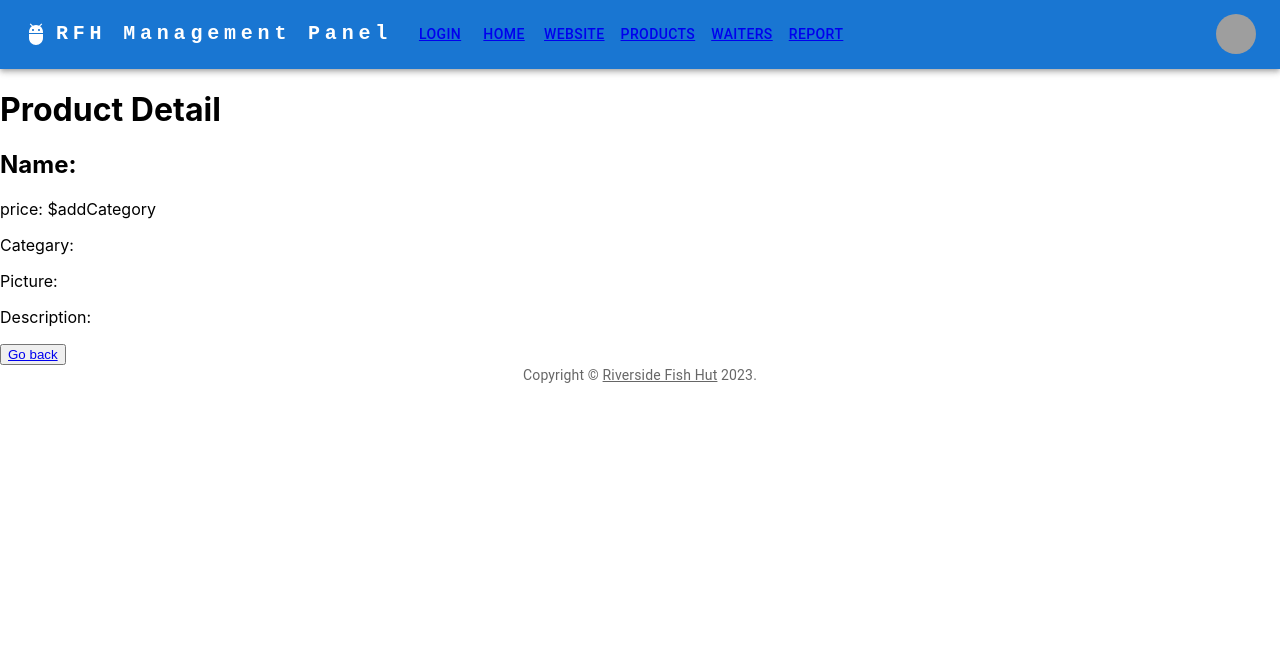
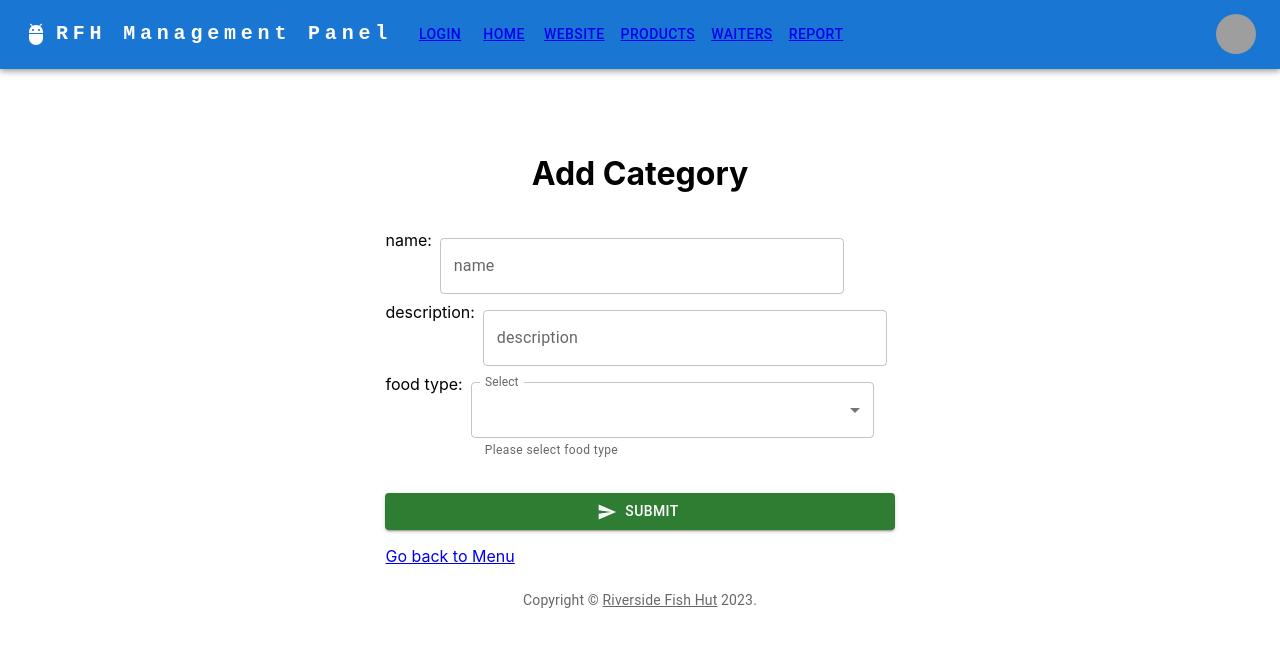
Before and after one commit to QianTea/capstone, a React (Create React App) app in the folder react-project/: page /products/addCategory in a window 1280 px wide. Shown: the top 646 px of the page. Built offline with nearby package versions, Linux system fonts and the light colour scheme; grey boxes are pictures that could not be loaded.

Commit message:
admin panel - addFoodType added

```diff
--- a/react-project/src/App.js
+++ b/react-project/src/App.js
@@ -13,6 +13,9 @@ import Login from './login/login';
 import DashboardContent from './home/dashboard';
 import Website from './website/website';
 import AddProduct from './menu/addProduct';
+import AddCategory from './menu/addCategory';
+import AddFoodType from './menu/addFoodType';
+
 function App() {
   return (
     <BrowserRouter>
@@ -23,6 +26,8 @@ function App() {
           <Route path="/website" element={<Website />} />
           <Route path='/products' element={<Product />} />
             <Route path="/products/:id" element={<Detail />} />
+            <Route path="/products/addFoodType" element={<AddFoodType />} />
+            <Route path="/products/addCategory" element={<AddCategory />} />
             <Route path="/products/addProduct" element={<AddProduct />} />
           <Route path="*" element={<NoPage />} />
           </Route>
--- /dev/null
+++ b/react-project/src/menu/addCategory.js
@@ -0,0 +1,90 @@
+import { Link, useParams } from 'react-router-dom'
+import Product from './product';
+import React from "react";
+import Box from '@mui/material/Box';
+import MenuItem from '@mui/material/IconButton';
+import InputAdornment from '@mui/material/InputAdornment';
+import TextField from '@mui/material/TextField';
+import Button from '@mui/material/Button';
+import SendIcon from '@mui/icons-material/Send';
+
+const foodTypes = [
+    { value: 'Uncategorized', label: 'Uncategorized', },
+    { value: 'fish', label: 'fish', },
+    { value: 'seafood', label: 'seafood', },
+    { value: 'chicken', label: 'chicken', },
+    { value: 'sideOrder', label: 'sideOrder', }
+];
+
+
+const AddCategory = () => {
+
+    return (
+        <Box
+            sx={{
+                marginTop: 8,
+                display: 'flex',
+                flexDirection: 'column',
+                alignItems: 'center',
+                '& .MuiTextField-root': { m: 1, width: '40ch' },
+            }}>
+            <h1>Add Category</h1>
+            <Box component="form"
+                sx={{ mt: 2, mb: 3 }}
+                noValidate
+                autoComplete="off" >
+                <form name="addItem">
+                    <div>
+                        name:
+                        <TextField
+                            id="cateName"
+                            label="name"
+                            variant="outlined"
+                        />
+                    </div>
+
+                    <div>
+                        description:
+                        <TextField
+                            id="cateDescription"
+                            label="description"
+                            variant="outlined"
+                        />
+                    </div>
+                    <div>
+                        food type:
+                        <TextField
+                            id="outlined-select-foodType"
+                            select
+                            label="Select"
+                            defaultValue="uncategorized"
+                            helperText="Please select food type"
+                        >
+                            {foodTypes.map((option) => (
+                                <MenuItem key={option.value} value={option.value}>
+                                    {option.label}
+                                </MenuItem>
+                            ))}
+                        </TextField>
+
+                    </div>
+                    {/* <button type="submit">submit</button> */}
+                    <Button fullWidth
+                        variant="contained"
+                        sx={{ mt: 3, mb: 2 }}
+                        startIcon={<SendIcon />}
+                        color="success">
+                        Submit
+                    </Button>
+                </form>
+
+                <Link
+                    variant="body2"
+                    to="/products">
+                    Go back to Menu
+                </Link>
+            </Box>
+        </Box>
+    )
+}
+export default AddCategory;
--- /dev/null
+++ b/react-project/src/menu/addFoodType.js
@@ -0,0 +1,65 @@
+import { Link, useParams } from 'react-router-dom'
+import Product from './product';
+import React from "react";
+import Box from '@mui/material/Box';
+import MenuItem from '@mui/material/IconButton';
+import InputAdornment from '@mui/material/InputAdornment';
+import TextField from '@mui/material/TextField';
+import Button from '@mui/material/Button';
+import SendIcon from '@mui/icons-material/Send';
+
+
+
+const AddFoodType = () => {
+
+    return (
+        <Box
+            sx={{
+                marginTop: 8,
+                display: 'flex',
+                flexDirection: 'column',
+                alignItems: 'center',
+                '& .MuiTextField-root': { m: 1, width: '40ch' },
+            }}>
+            <h1>Add Food Type</h1>
+            <Box component="form"
+                sx={{ mt: 2, mb: 3 }}
+                noValidate
+                autoComplete="off" >
+                <form name="addItem">
+                    <div>
+                        name:
+                        <TextField
+                            id="typeName"
+                            label="name"
+                            variant="outlined"
+                        />
+                    </div>
+
+                    <div>
+                        description:
+                        <TextField
+                            id="typeDescription"
+                            label="description"
+                            variant="outlined"
+                        />
+                    </div>
+                    <Button fullWidth
+                        variant="contained"
+                        sx={{ mt: 3, mb: 2 }}
+                        startIcon={<SendIcon />}
+                        color="success">
+                        Submit
+                    </Button>
+                </form>
+
+                <Link
+                    variant="body2"
+                    to="/products">
+                    Go back to Menu
+                </Link>
+            </Box>
+        </Box>
+    )
+}
+export default AddFoodType;
--- a/react-project/src/menu/product.js
+++ b/react-project/src/menu/product.js
@@ -15,6 +15,7 @@ import Container from '@mui/material/Container';
 import Grid from '@mui/material/Grid';
 import Item from '@mui/material/Grid';
 import AddProduct from "./addProduct";
+import AddCategory from "./addCategory";
 
 const mdTheme = createTheme();
 
@@ -151,29 +152,37 @@ class Product extends React.Component {
                             <Grid container spacing={1}>
                             <Grid item xs={12} md={4} lg={4}>
                                     <Item>
-                                        <Box component="form"
-                                            sx={{
-                                                '& .MuiTextField-root': { m: 1, width: '30ch' },
-                                            }}
-                                            noValidate
-                                            autoComplete="off" >
+                                        <Link to="/products/addFoodType">
+                                            <Button variant="contained" startIcon={<SendIcon />} color="success">
+                                                Add Food Type
+                                            </Button>
+                                        </Link>
+                                    </Item>
+                                </Grid>
+                                <Grid item xs={12} md={4} lg={4}>
+                                    <Item>
+                                        <Link to="/products/addCategory">
+                                            <Button variant="contained" startIcon={<SendIcon />} color="success">
+                                                Add Category
+                                            </Button>
+                                        </Link>
+                                    </Item>
+                                </Grid>
+                                <Grid item xs={12} md={4} lg={4}>
+                                    <Item>
                                         <Link to="/products/addProduct">
                                             <Button variant="contained" startIcon={<SendIcon />} color="success">
                                                 Add Product
                                             </Button>
                                         </Link>
-                                        </Box>
                                     </Item>
                                 </Grid>
-                                <Grid item xs={12} md={8} lg={8}>
-                                    <Item>
-                                        <h2>Current Products</h2>
+
+                                <div>
                                 {this.state.products.map(v => {
                                     return <div>
                                         <h3>Category: {v.category}</h3>
                                         {v.name}: ${v.price}
-                                                {/* <button onClick={() => this.handleClick(v.price)}>open</button> */}
-                                                {/* <a><Link to={v.price}>Update</Link> </a> */}
                                         <IconButton aria-label="edit">
                                             <EditIcon />
                                         </IconButton>
@@ -182,9 +191,7 @@ class Product extends React.Component {
                                         </IconButton>
                                     </div>
                                 })}
-
-                                    </Item>
-                                </Grid>
+                                </div>
                             </Grid>
                         </Container>
                     </Box>
```
Lines whose indentation alone changed are shown as unchanged.
